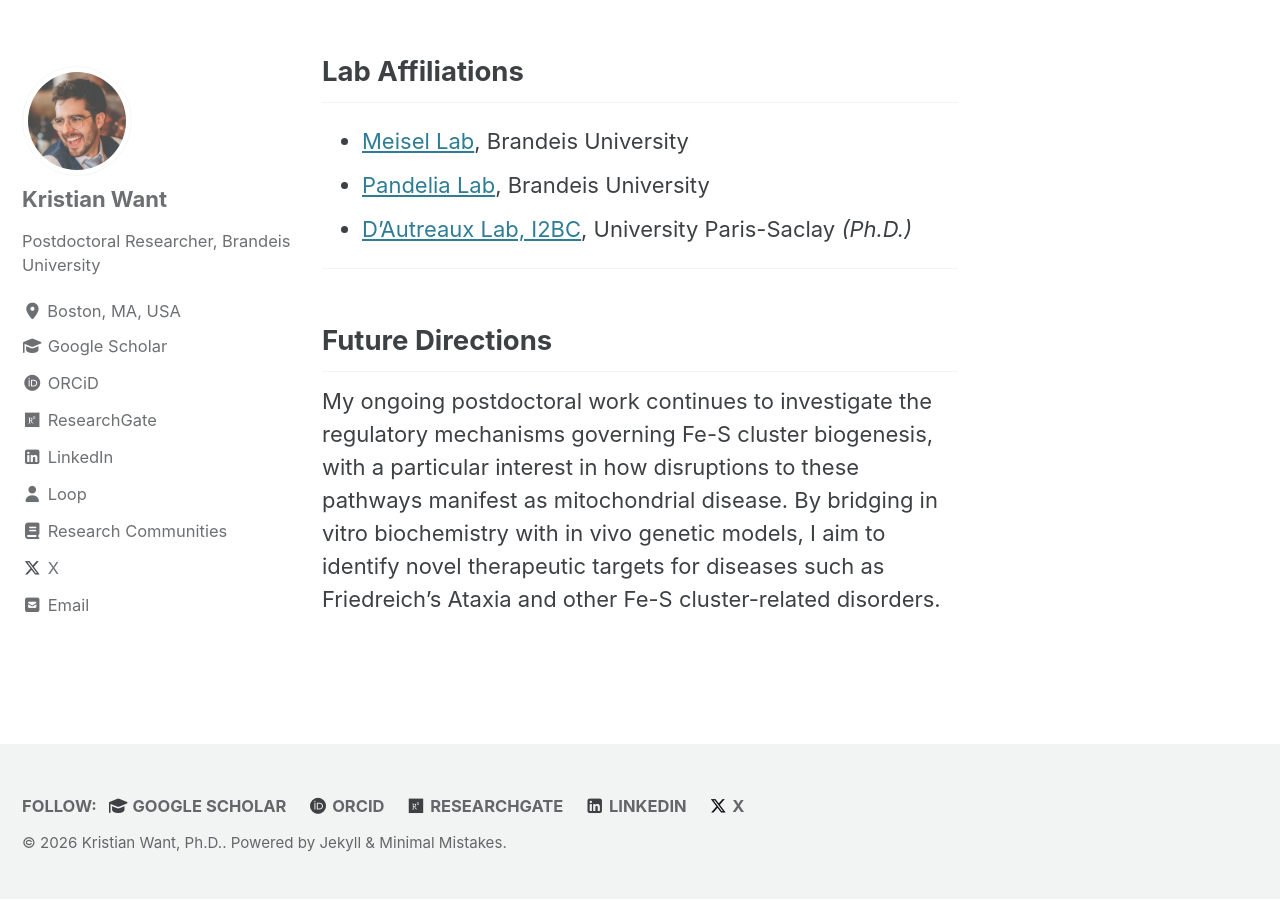
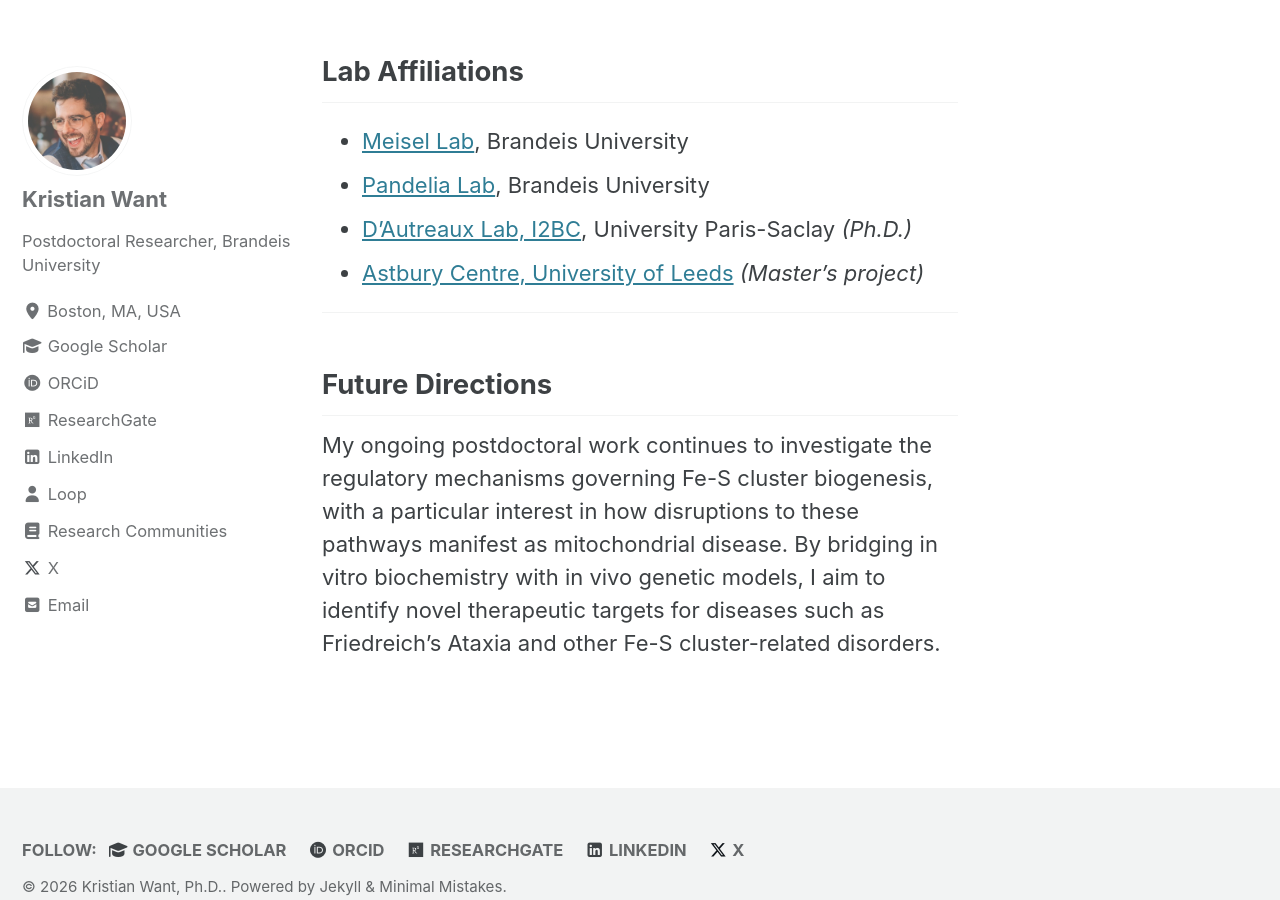
Before and after one commit to kristianwant/kristianwant.github.io, a Jekyll site: the page built from _pages/research.md, in a window 1280 px wide and 900 px high, scrolled down 1386 px. Built offline with Jekyll 4.4.1, drawn with Linux system fonts in a browser that asks for light colours; cached includes are drawn as plain includes.

Commit message:
Update research.md

```diff
--- a/_pages/research.md
+++ b/_pages/research.md
@@ -28,6 +28,7 @@ Earlier in the Ph.D., the project was focused on the design of novel therapeutic
 - [Meisel Lab](https://www.meisellab.org/), Brandeis University
 - [Pandelia Lab](https://sites.google.com/brandeis.edu/pandelialab/home), Brandeis University
 - [D'Autreaux Lab, I2BC](https://www.i2bc.paris-saclay.fr/biochemistry-of-metalloproteins-and-associated-diseases/), University Paris-Saclay *(Ph.D.)*
+- [Astbury Centre, University of Leeds](https://astbury.leeds.ac.uk/people/dr-glyn-hemsworth-2/) *(Master's project)*
 
 ---
 
```
